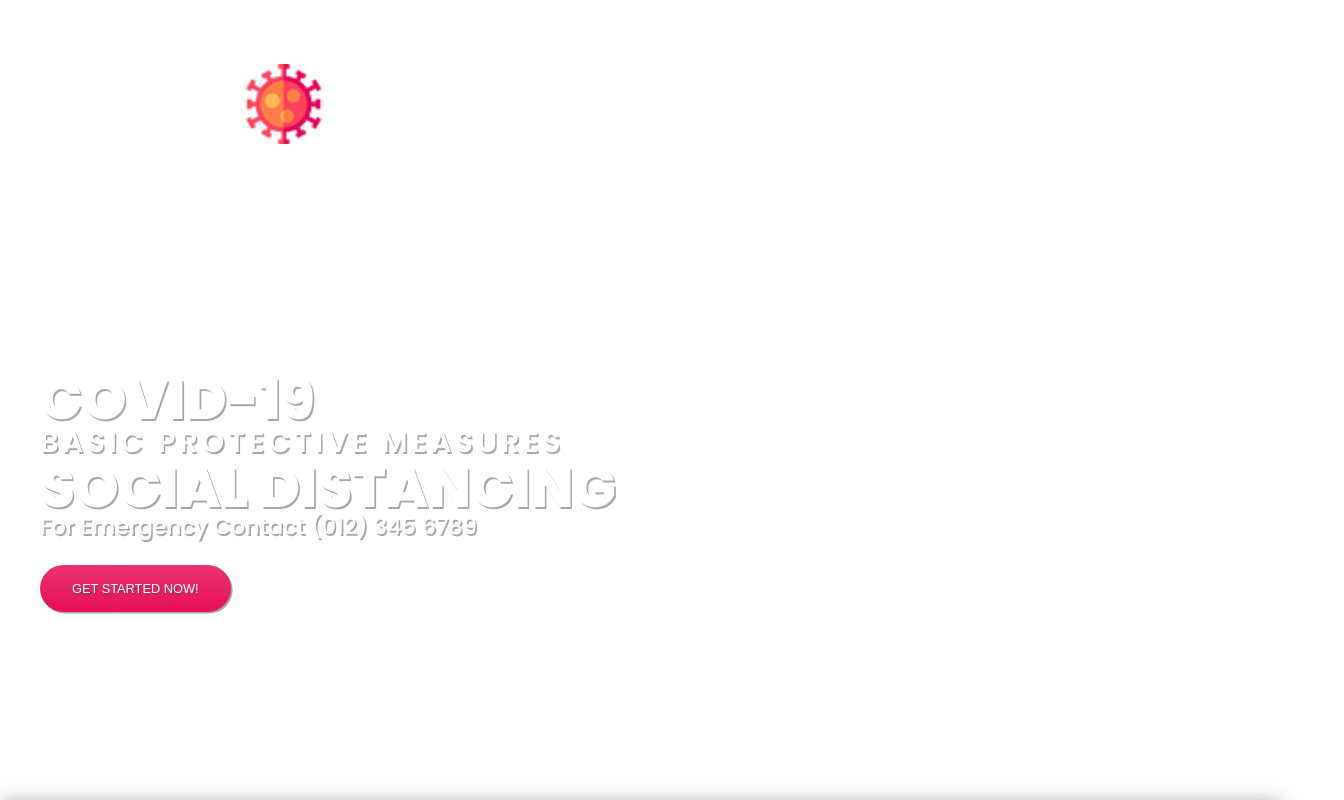
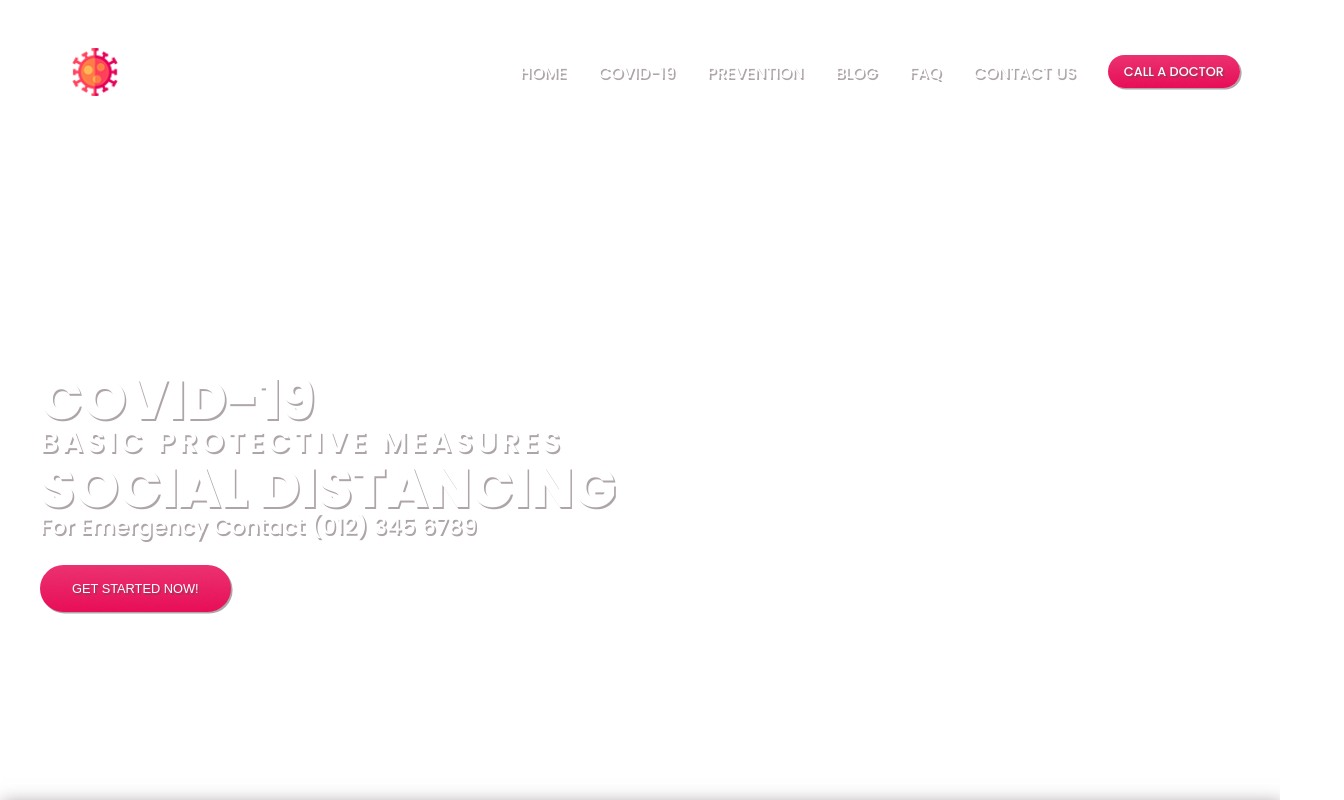
Before and after one commit to SashBFa/corona-challenge, a website: page index.html in a window 1280 px wide. Shown: the top 800 px of the page, 1344 px wide, since content can reach past the window. Drawn offline with nearby package versions, Linux system fonts and the light colour scheme.

Commit message:
Responsive design desktop version navbar

```diff
--- a/assets/scss/_navbar.scss
+++ b/assets/scss/_navbar.scss
@@ -1,7 +1,7 @@
 .nav{
     height: 5rem;
     width: 100vw;
-    max-width: 64rem;
+    max-width: 75rem;
     margin: 0 auto;
     padding: 1rem;
     @include flexRSB;
@@ -89,4 +89,35 @@
 }
 
 @media screen and (min-width: 1024px){
+    .nav{
+        padding: 3rem 0;
+        @include flexRSB;
+        &__box{
+            position: relative;
+            font-size: 0rem;
+            padding-bottom: 0rem;
+            top: 0rem;
+            width: 60%;
+            background-color: transparent;
+            @include flexRSB;
+            opacity: 1;
+        }
+        &__link{
+            font-size: 1rem;
+            &:hover{
+                color: $pink;
+                font-size: 1.2rem;
+            }
+            &--butt{
+                font-size: 0.8rem;
+                padding: 0.5rem 1rem;
+                &:hover{
+                    color: $white;
+                }
+            }
+        }
+        &__toggle{
+            display: none;
+        }
+    }
 }
```
Also changed, not shown: assets/css/style.css, 1 other file.
